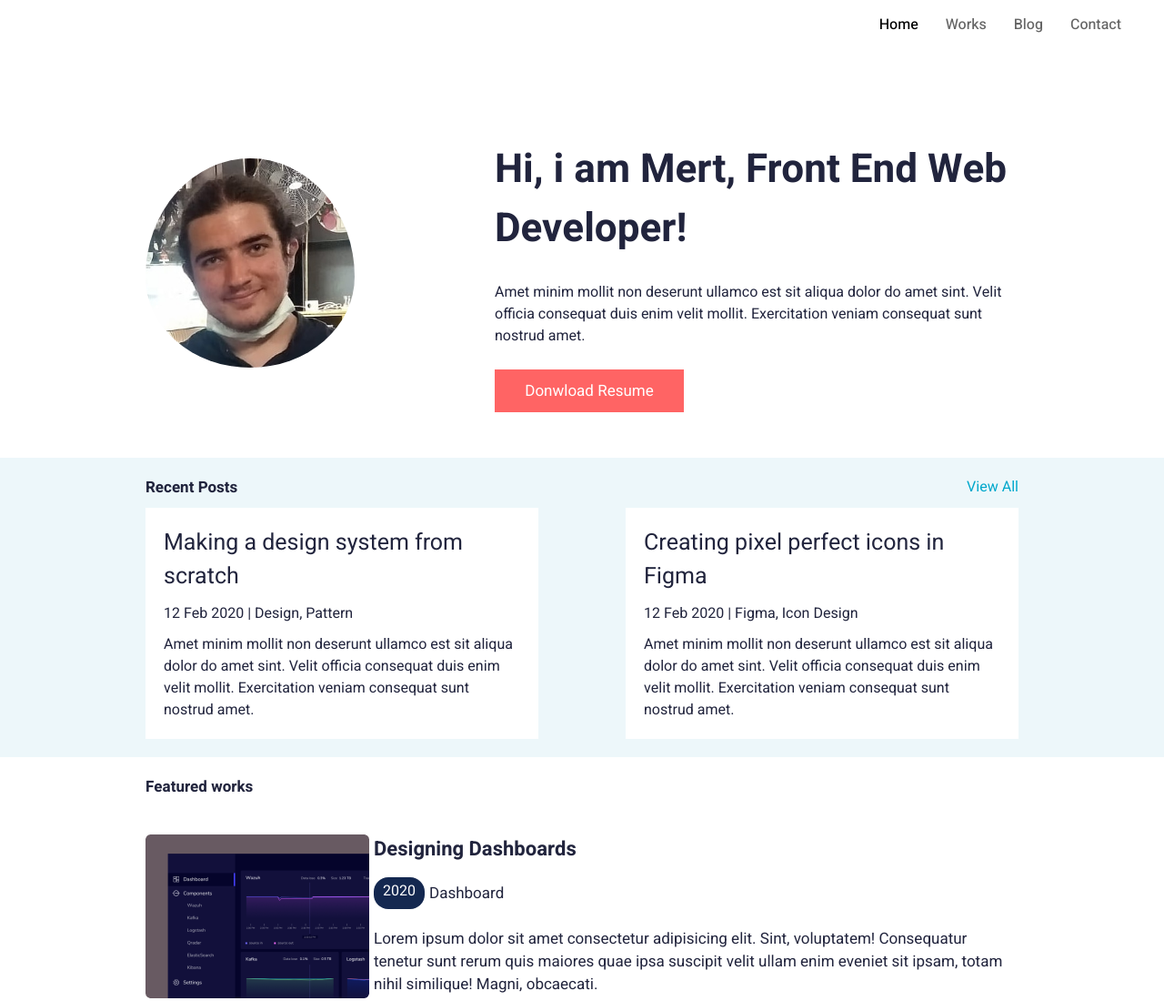
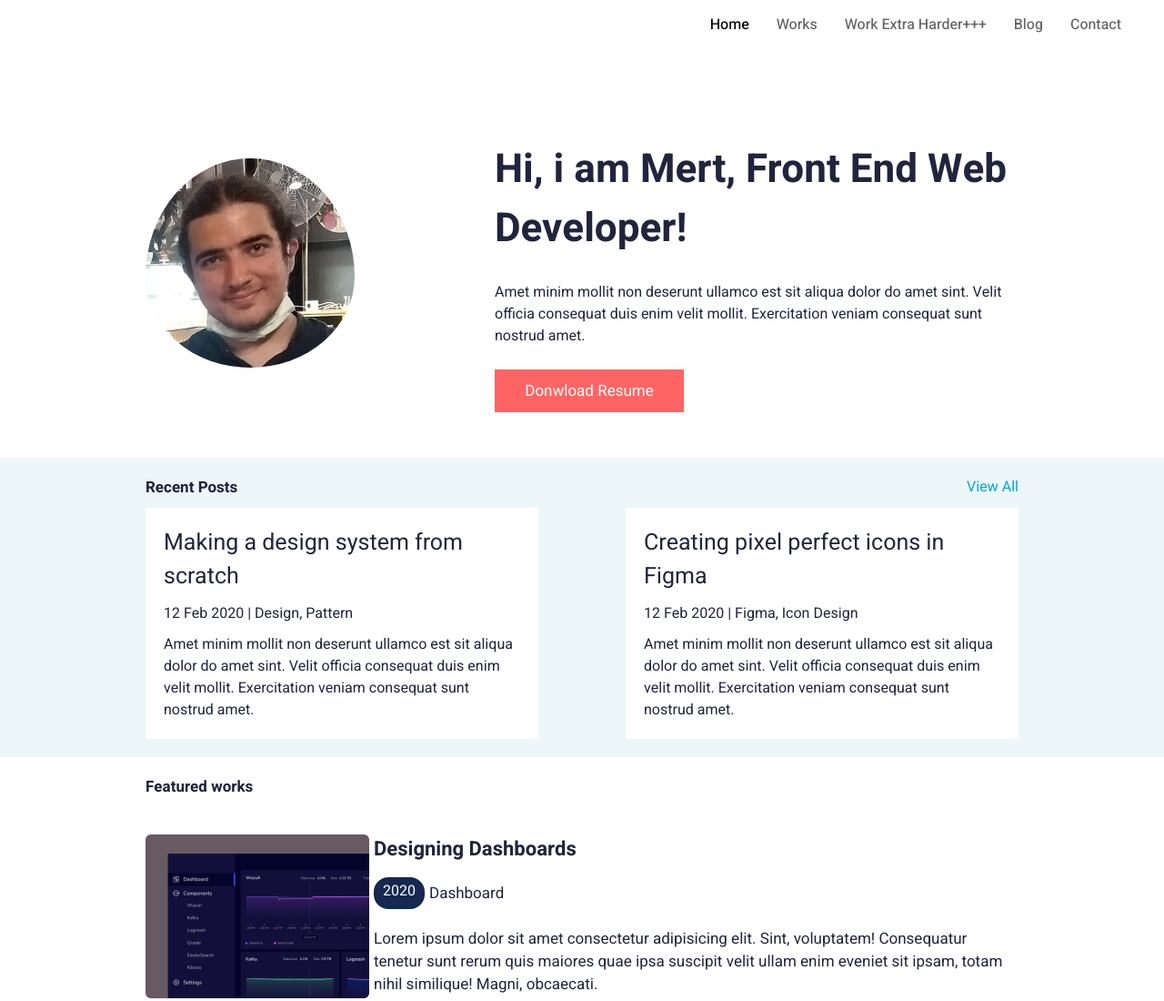
Before and after one commit to MertErgun71/my-first-responsive-profile-website, a plain HTML site: page index.html in a window 1280 px wide. Shown: the top 1100 px of the page at 91% size. Drawn offline with Linux system fonts and the light colour scheme.

Commit message:
Add new nav item
Lorem ipsum dolor sit amet const

```diff
--- a/index.html
+++ b/index.html
@@ -19,6 +19,10 @@
 
           <li class="nav-item">
             <a href="">Works</a>
+          </li>
+
+          <li class="nav-item">
+            <a href="">Work Extra Harder+++</a>
           </li>
 
           <li class="nav-item">
```
